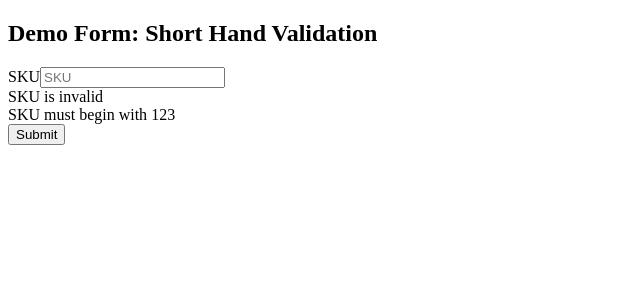
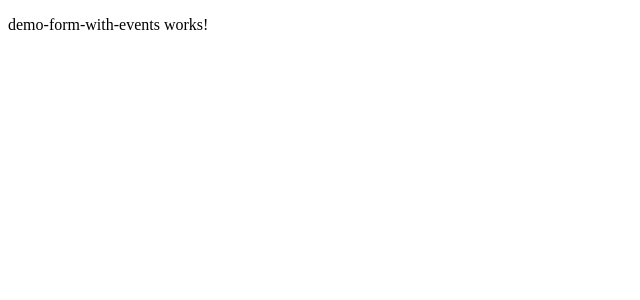
Before and after one commit to Madden20202-zz/angular-forms, an Angular app: page / in a window 1280 px wide. Shown: the top 300 px of the page, without its empty margins (0-640 px from the left). Built offline with nearby package versions, Linux system fonts and the light colour scheme.

Commit message:
changed the app.component.html file to show the proper page

```diff
--- a/src/app/app.component.html
+++ b/src/app/app.component.html
@@ -1 +1 @@
-<app-demo-form-with-short-hand-validation></app-demo-form-with-short-hand-validation>
+<app-demo-form-with-events></app-demo-form-with-events>
```
